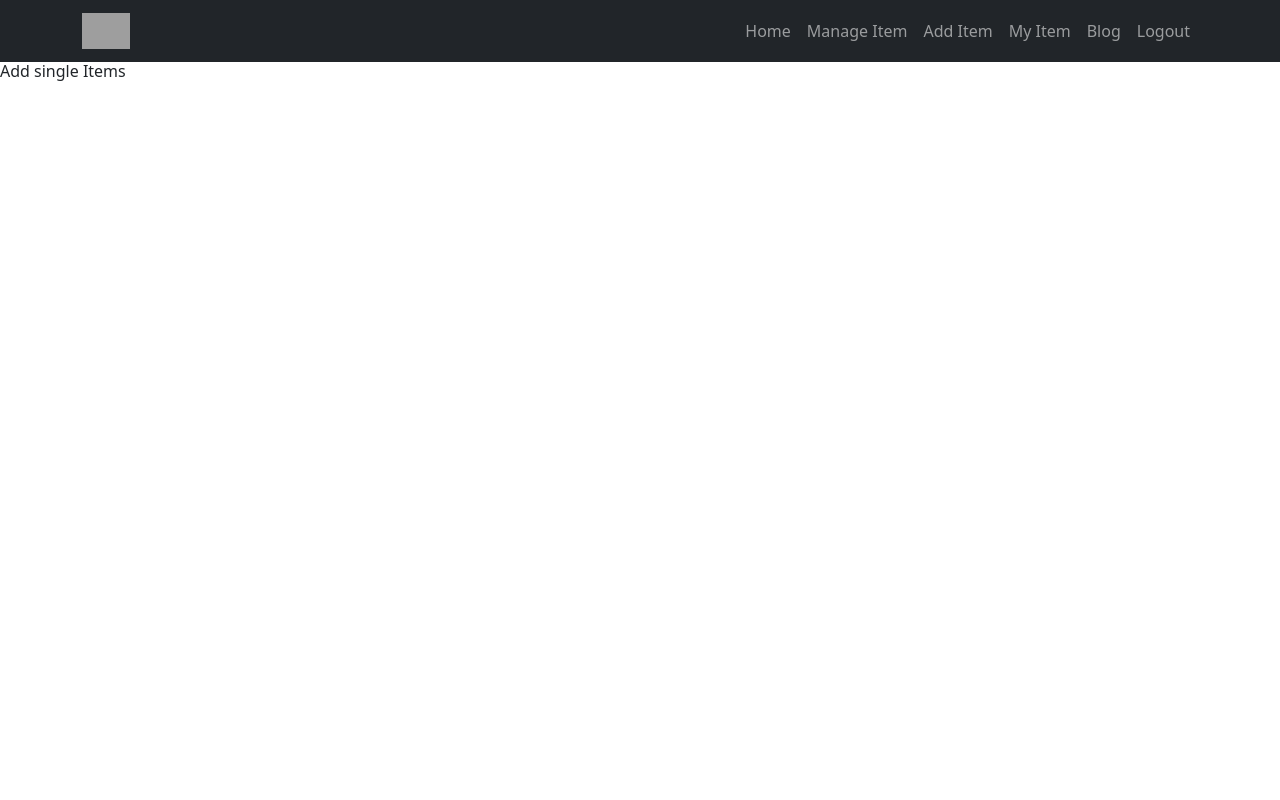
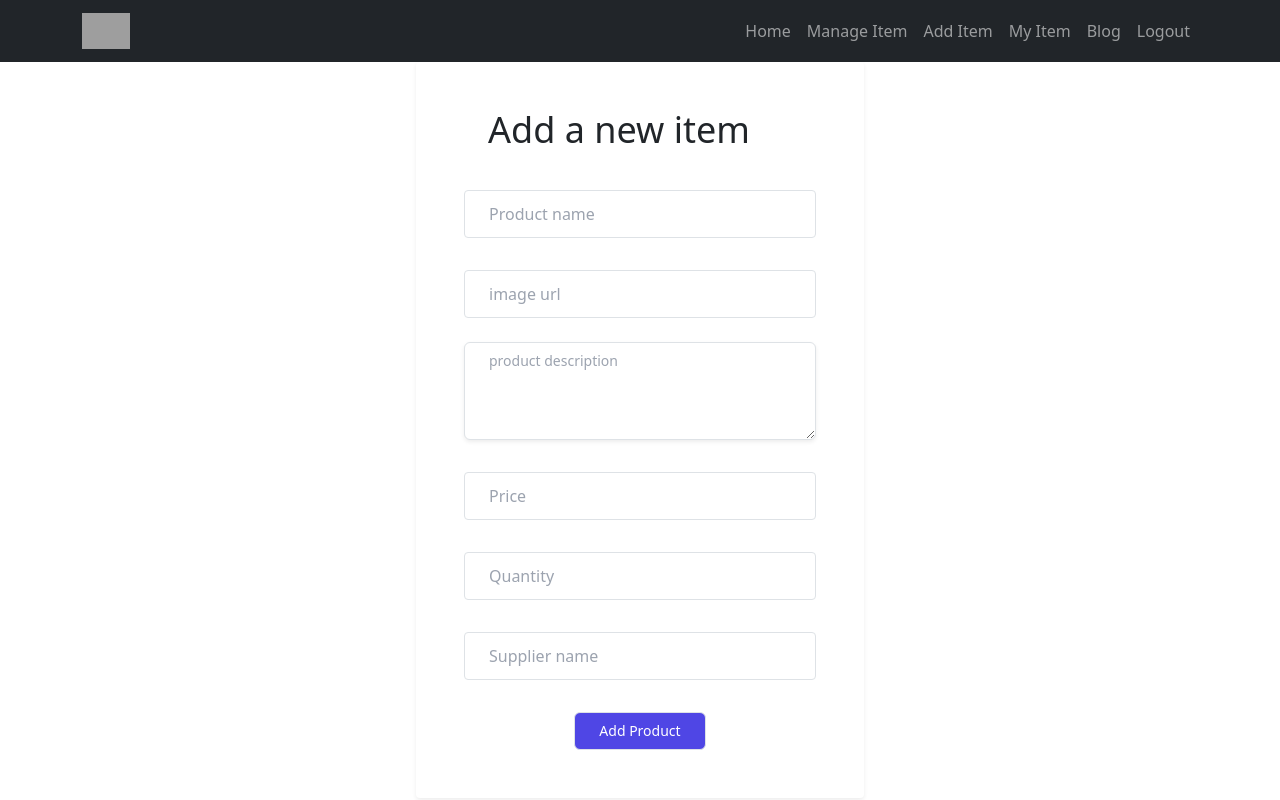
Before and after one commit to zishan344/-warehouse-management-client-side, a React (Create React App) app: page /addItem in a window 1280 px wide. Built offline with nearby package versions, Linux system fonts and the light colour scheme; no server answers; sample sign-in values are in the browser's storage; grey boxes are pictures that could not be loaded.

Commit message:
add item section added successfully

```diff
--- a/src/component/page/AddItem/AddItem.js
+++ b/src/component/page/AddItem/AddItem.js
@@ -1,9 +1,92 @@
 import React from "react";
 
 const AddItem = () => {
+  const handleAddProduct = (e) => {
+    e.preventDefault();
+    const product_name = e.target.name.value;
+    const image = e.target.image.value;
+    const description = e.target.description.value;
+    const price = e.target.price.value;
+    const quantity = e.target.quantity.value;
+    const supplyar_name = e.target.supplier_name.value;
+    const card = {
+      product_name,
+      image,
+      description,
+      price,
+      quantity,
+      supplyar_name,
+    };
+    console.log(card);
+    fetch("https://enigmatic-eyrie-33917.herokuapp.com/product", {
+      method: "POST",
+      headers: {
+        "content-type": "application/json",
+      },
+      body: JSON.stringify(card),
+    })
+      .then((res) => res.json())
+      .then((data) => {
+        console.log(data);
+      });
+    e.target.reset();
+  };
   return (
     <div>
-      <h2>Add single Items</h2>
+      <div className="bg-white p-5 max-w-md mx-auto rounded shadow-sm">
+        <h2 className="text-4xl px-4 ">Add a new item</h2>
+        <form onSubmit={handleAddProduct} className="mt-10 space-y-8">
+          <input
+            name="name"
+            className="w-full border rounded h-12 px-4 focus:outline-none"
+            placeholder="Product name"
+            type="text"
+          />
+
+          <input
+            className="w-full border rounded h-12 px-4 focus:outline-none"
+            placeholder="image url"
+            type="text"
+            name="image"
+          />
+
+          <div className="mt-4">
+            <textarea
+              id="about"
+              name="description"
+              rows="4"
+              className="shadow-sm px-4  mt-2 py-2 block w-full focus:outline-none sm:text-sm border border-gray-300 rounded-md"
+              placeholder="product description"
+            ></textarea>
+          </div>
+
+          <input
+            name="price"
+            className="w-full border rounded h-12 px-4 focus:outline-none -mr-7"
+            placeholder="Price"
+            type="number"
+          />
+          <input
+            name="quantity"
+            className="w-full border rounded h-12 px-4 focus:outline-none -mr-7"
+            placeholder="Quantity"
+            type="number"
+          />
+          <input
+            name="supplier_name"
+            className="w-full border rounded h-12 px-4 focus:outline-none -mr-7"
+            placeholder="Supplier name"
+            type="text"
+          />
+          <div className="flex flex-col md:flex-row md:items-center justify-center ">
+            <input
+              className="cursor-pointer flex justify-center py-2 px-4 border border-transparent text-sm font-medium rounded-md text-white bg-indigo-600 hover:bg-indigo-700 focus:outline-none focus:ring-2 focus:ring-offset-2 focus:ring-indigo-500"
+              type="submit"
+              value="Add Product"
+            />
+          </div>
+        </form>
+      </div>
     </div>
   );
 };
--- a/src/component/page/Home/Home.js
+++ b/src/component/page/Home/Home.js
@@ -11,3 +11,4 @@ const Home = () => {
 };
 
 export default Home;
+// stackoverflow question https://stackoverflow.com/questions/72067527/uncaught-in-promise-typeerror-failed-to-execute-fetch-on-window-invalid
--- a/src/component/page/MnageItem/ManageItem.js
+++ b/src/component/page/MnageItem/ManageItem.js
@@ -1,11 +1,18 @@
-import React from "react";
+import React, { useEffect, useState } from "react";
 import { Table } from "react-bootstrap";
-import useAllProduct from "../../hooks/useAllProduct";
 import Loading from "../../Sheard/Loading/Loading";
 
 const ManageItem = () => {
-  const [products, setProducts] = useAllProduct();
-  console.log(products);
+  // const [products, setProducts] = useAllProduct();
+  const [products, setProducts] = useState([]);
+  const [isReload, setIsReload] = useState(false);
+  useEffect(() => {
+    const url = "https://enigmatic-eyrie-33917.herokuapp.com/products";
+    fetch(url)
+      .then((res) => res.json())
+      .then((data) => setProducts(data));
+  }, [isReload]);
+  // console.log(products);
   if (products.length == 0) {
     return (
       <div>
@@ -13,6 +20,19 @@ const ManageItem = () => {
       </div>
     );
   }
+  const handleDelete = (id) => {
+    const url = `https://enigmatic-eyrie-33917.herokuapp.com/product/${id}`;
+    fetch(url, {
+      method: "DELETE",
+    })
+      .then((res) => res.json())
+      .then((data) => {
+        console.log(data);
+        // const product = products.find((product) => product._id !== id);
+        // setProducts([...products,product]);
+        setIsReload(!isReload);
+      });
+  };
   return (
     <div className="max-w-7xl mx-auto">
       <Table striped bordered hover>
@@ -33,7 +53,10 @@ const ManageItem = () => {
                 <td>{product.quantity}</td>
                 <td className="flex justify-between w-96:flex-col">
                   <p>{product.supplyar_name}</p>
-                  <button className="btn btn-danger">
+                  <button
+                    onClick={() => handleDelete(product._id)}
+                    className="btn btn-danger"
+                  >
                     <svg
                       xmlns="http://www.w3.org/2000/svg"
                       className="h-6 w-6"
```
